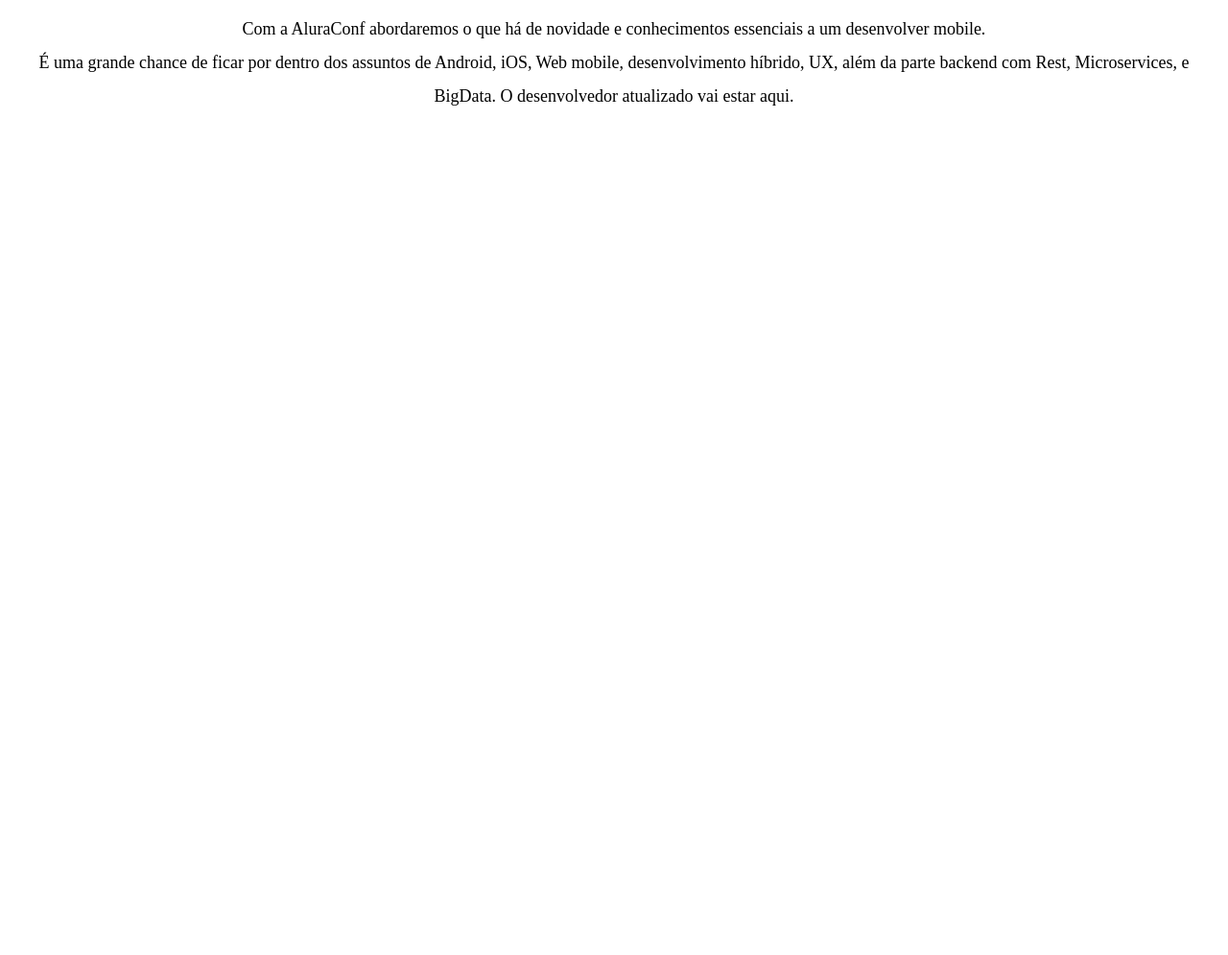
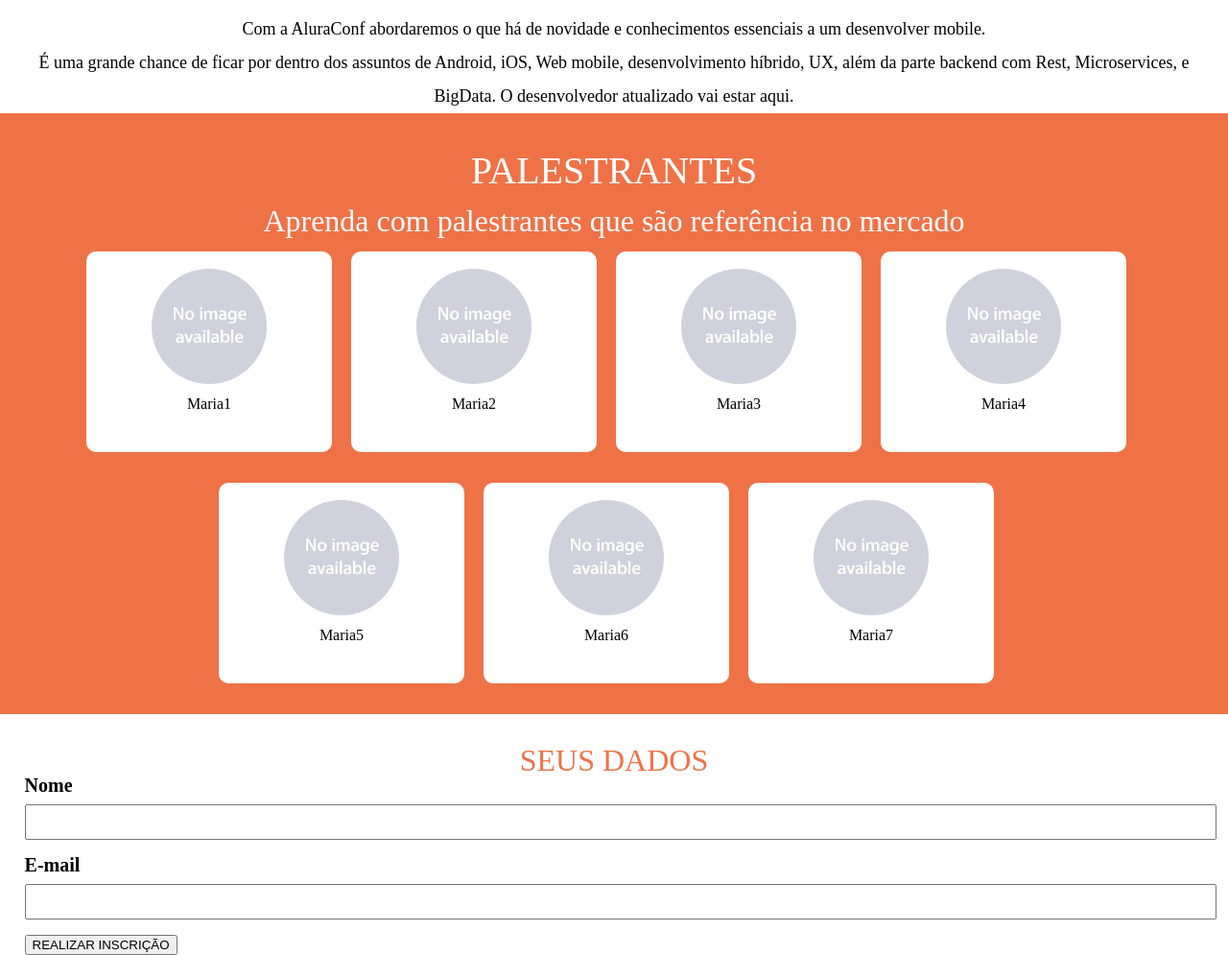
Before and after one commit to nathanymendonca/projetoPortifolio, a plain HTML site: page index.html in a window 1280 px wide. Shown: the part 501-1496 px from the top of the page at 96% size. Before the commit the page ends 800 px from the top, so only its background shows below. Drawn offline with Linux system fonts and the light colour scheme.

Commit message:
finalização da estilização, responsividade e inserção do jovascript

```diff
--- /dev/null
+++ b/css/base.css
@@ -0,0 +1,4 @@
+.container {
+    width: 96%;
+    margin: 0 auto;
+}
--- /dev/null
+++ b/css/form.css
@@ -0,0 +1,29 @@
+.panel-form {
+
+    margin-top: 32px;
+}
+
+.panel-form .title {
+    font-size: 32px;
+    color: #EF7247;
+    text-align: center;
+    text-transform: uppercase;
+}
+
+.field {
+    margin-bottom: 16px;
+}
+
+.field label {
+    display: block;
+    font-size: 20px;
+    margin-bottom: 10px;
+    font-weight: bold;
+}
+
+.field .field-input {
+    display: block;
+    width: 100%;
+    font-size: 20px;
+    padding: 5px;
+}
--- /dev/null
+++ b/css/speakers.css
@@ -0,0 +1,65 @@
+.panel-speakers {
+
+    padding-top: 40px;
+    background: #EF7247;
+}
+
+.panel-speakers .about-speakers {
+
+    text-align: center;
+}
+
+.panel-speakers .title {
+
+    color: white;
+    font-size: 40px;
+    margin-bottom: 16px;
+    text-transform: uppercase;
+}
+
+.panel-speakers .subtitle {
+    color: white;
+    font-size: 32px;
+    margin-bottom: 16px;
+}
+
+.panel-speakers .speakers {
+
+    text-align: center;
+}
+
+.panel-speakers .speaker {
+
+    display: inline-block;
+    width: 220px;
+    background-color: white;
+    margin: 0 16px 32px 0;
+    padding: 18px;
+    border-radius: 10px;
+    vertical-align: top;
+}
+
+.panel-speakers .speaker-image {
+
+    border-radius: 50%;
+    height: 120px;
+    width: 120px;
+}
+
+.panel-speakers .speaker-name {
+
+    padding-top: 10px;
+}
+
+.panel-speakers .speaker-bio {
+
+    font-weight: bold;
+    margin-top: 16px;
+}
+
+.panel-speakers .speaker-speach {
+
+    margin-top: 16px;
+    padding-top: 8px;
+    font-size: 16px;
+}
--- a/index.html
+++ b/index.html
@@ -5,15 +5,18 @@
         <meta name="viewport" content="width=device-width">
         <title>Alura Conf</title>
         <link rel="stylesheet" href="css/reset.css">
+        <link rel="stylesheet" href="css/base.css">
         <link rel="stylesheet" href="css/header.css">
         <link rel="stylesheet" href="css/about.css">
+        <link rel="stylesheet" href="css/speakers.css">
+        <link rel="stylesheet" href="css/form.css">
     </head>
     <body>
         <header class="header">
             <nav class="main-menu">
                 <ul>
-                    <li class="menu-item"><a href="#">Sobre</a></li>
-                    <li class="menu-item"><a href="#">Palestrantes</a></li>
+                    <li class="menu-item"><a href="#panel-about">Sobre</a></li>
+                    <li class="menu-item"><a href="#panel-speakers">Palestrantes</a></li>
                 </ul>
             </nav>
             <div class="jumbotron">
@@ -23,12 +26,12 @@
                 </section>
 
                 <section class="panel-subscribe">
-                    <a href="#" class="button">Increva-se</a>
+                    <a href="#panel-form" class="button">Increva-se</a>
                 </section>
             </div>
         </header>
 
-        <section class="panel panel-about">
+        <section class="panel panel-about" id="panel-about">
             <div class="container">
                 <h2 class="title">Muito conteúdo: do frontend ao backend</h2>
             <h3 class="subtitle">30 de Maio de 2017 - na Cidade Maravilhosa</h3>
@@ -46,5 +49,94 @@
 
         </section>
 
+        <section class="panel panel-speakers" id="panel-speakers">
+            <div class="container">
+            <div class="about-speakers">
+            <h2 class="title">PALESTRANTES</h2>
+            <h3 class="subtitle">Aprenda com palestrantes que são referência no mercado</h3>
+            </div>
+
+            <ul class="speakers">
+                <li class="speaker">
+                    <figure class="speaker-portrait">
+                        <img class="speaker-image" src="img/palestrantes/placeholder.jpeg" alt="">
+                        <figcaption class="speaker-name">Maria1</figcaption>
+                        <p class="speaker-bio"></p>
+                    </figure>
+                    <p class="speaker-speach"></p>
+                </li>
+                <li class="speaker">
+                    <figure class="speaker-portrait">
+                        <img class="speaker-image" src="img/palestrantes/placeholder.jpeg" alt="">
+                        <figcaption class="speaker-name">Maria2</figcaption>
+                        <p class="speaker-bio"></p>
+                    </figure>
+                    <p class="speaker-speach"></p>
+                </li>
+                <li class="speaker">
+                    <figure class="speaker-portrait">
+                        <img class="speaker-image" src="img/palestrantes/placeholder.jpeg" alt="">
+                        <figcaption class="speaker-name">Maria3</figcaption>
+                        <p class="speaker-bio"></p>
+                    </figure>
+                    <p class="speaker-speach"></p>
+                </li>
+                <li class="speaker">
+                    <figure class="speaker-portrait">
+                        <img class="speaker-image" src="img/palestrantes/placeholder.jpeg" alt="">
+                        <figcaption class="speaker-name">Maria4</figcaption>
+                        <p class="speaker-bio"></p>
+                    </figure>
+                    <p class="speaker-speach"></p>
+                </li>
+                <li class="speaker">
+                    <figure class="speaker-portrait">
+                        <img class="speaker-image" src="img/palestrantes/placeholder.jpeg" alt="">
+                        <figcaption class="speaker-name">Maria5</figcaption>
+                        <p class="speaker-bio"></p>
+                    </figure>
+                    <p class="speaker-speach"></p>
+                </li>
+                <li class="speaker">
+                    <figure class="speaker-portrait">
+                        <img class="speaker-image" src="img/palestrantes/placeholder.jpeg" alt="">
+                        <figcaption class="speaker-name">Maria6</figcaption>
+                        <p class="speaker-bio"></p>
+                    </figure>
+                    <p class="speaker-speach"></p>
+                </li>
+                <li class="speaker">
+                    <figure class="speaker-portrait">
+                        <img class="speaker-image" src="img/palestrantes/placeholder.jpeg" alt="">
+                        <figcaption class="speaker-name">Maria7</figcaption>
+                        <p class="speaker-bio"></p>
+                    </figure>
+                    <p class="speaker-speach"></p>
+                </li>
+            </ul>
+        </div>
+        </section>
+
+        <section class="panel-form" id="panel-form">
+            <div class="container">
+                <h2 class="title">Seus dados</h2>
+                <form>
+                    <div class="field">
+                        <label>Nome</label>
+                        <input class="field-input">
+                    </div>
+                    <div class="field">
+                        <label>E-mail</label>
+                        <input class="field-input">
+                    </div>
+                    <div class="button-place">
+                        <button class="button">REALIZAR INSCRIÇÃO</button>
+                    </div>
+                </form>
+            </div>
+        </section>
+        <script src="js/jquery.js"></script>
+    <script src="js/index.js"></script>
+
     </body>
 </html>
--- /dev/null
+++ b/js/index.js
@@ -0,0 +1,35 @@
+function ativaScrollSuave(selector){ // efeito de transição suave.
+    $(selector).click(function(event){
+        event.preventDefault();
+        //event.preventDefault()
+        // cancelar o evento padrão das nossas âncoras,
+        //que é seguir o valor do atributo href. Queremos
+        //que transição seja feita por JavaScript.
+
+        var target = $(this).attr('href');
+        // o this é passado como JQuery como objeto href
+        //Para a âncora que foi clicada, precisamos
+        //extrair o valor do seu href. Esse valor guarda o
+        // ID do elemento no qual queremos fazer o scroll suave.
+
+        $('html, body').animate({
+        // animação através da função animate do jQuery.
+        //Ela será responsável em fazer nosso scroll suave:
+            scrollTop: $(target).offset().top
+        }, 1000);
+
+        //target é o valor do href do elemento que clicamos.
+        //Fizemos $(this) para promovermos o this, que é um
+        //elemento do DOM para um jQuery Object para então
+        //extrairmos o valor do atributo href através de $(this).attr('href').
+
+    });
+
+}
+
+ativaScrollSuave('a[href*=panel-about]');
+ativaScrollSuave('a[href*=panel-speakers]');
+ativaScrollSuave('a[href*=panel-form]');
+
+// passa como parâmetro para a função ativaScrollSuave o
+//seletor CSS de cada âncora que desejamos fazer o scroll suave
```
